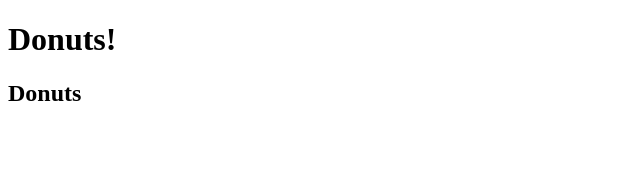
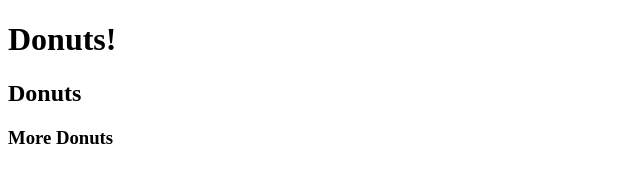
Before and after one commit to zoejgf/donut, a plain HTML site: page index.html in a window 1280 px wide. Shown: the whole page, without its empty margins (0-640 px from the left). Drawn offline with Linux system fonts and the light colour scheme.

Commit message:
Added h3 tag

```diff
--- a/index.html
+++ b/index.html
@@ -10,5 +10,6 @@
 <body>
     <h1>Donuts!</h1>
     <h2>Donuts</h2>
+    <h3>More Donuts</h3>
 </body>
 </html>
```
